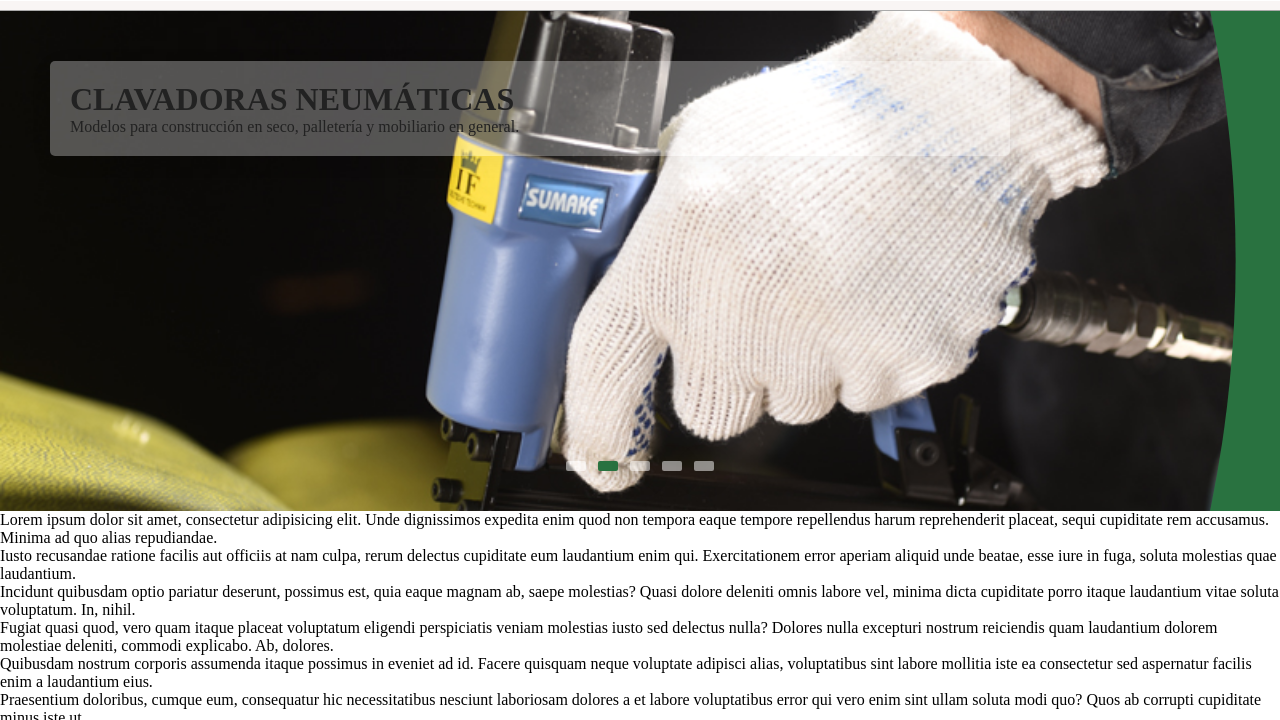
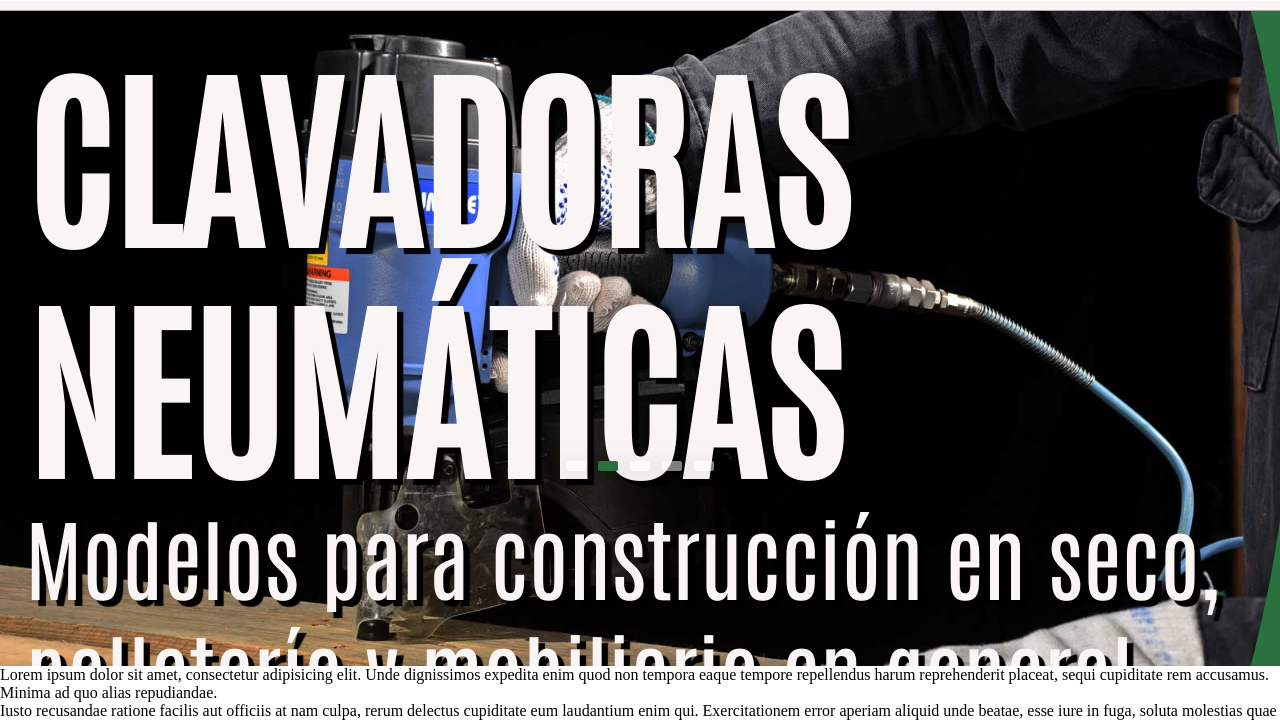
Before and after one commit to Salvaje1945/ahreloco, a plain HTML site: page index.html in a window 1280 px wide. Shown: the part 80-800 px from the top of the page. Drawn offline with Linux system fonts and the light colour scheme.

Commit message:
Terminado carousel para móviles.

```diff
--- a/assets/SaSS/_estruct.scss
+++ b/assets/SaSS/_estruct.scss
@@ -396,8 +396,10 @@
                     position: relative;
                     background: map-get($color, "verde_03");
                     width: 100%;
-                    min-height: 500px;
-                    height: 133.33svw;
+                    min-height: 655px;
+                    // height: 133.33svw;
+                    // height: 70.82svh;
+                    height: calc(100svh - 13.33svw);
                     //margin: 20px;
                     overflow: hidden;
                     //border-radius: 10px;
@@ -411,30 +413,44 @@
 
                         img {
                             position: absolute;
+                            //width: 225%;
                             width: 100%;
+                            //min-height: 500px;
                             height: 100%;
+                            //object-fit: contain;
                             object-fit: cover;
                         }
 
                         .info {
                             position: absolute;
-                            color: #222;
-                            background: rgba(255, 255, 255, 0.3);
-                            width: 75%;
-                            margin-top: 50px;
-                            margin-left: 50px;
-                            padding: 20px;
-                            border-radius: 5px;
-                            box-shadow: 0 5px 25px rgb(1 1 1 / 5%);
+                            //color: #222;
+                            color: map-get($color, "gris_11");
+                            font-family: $fam_02;
+                            //background: rgba(255, 255, 255, 0.3);
+                            // width: 75%;
+                            // margin-top: 50px;
+                            // margin-left: 50px;
+                            // padding: 20px;
+                            padding: 2svw;
+                            // border-radius: 5px;
+                            width: 100%;
+                            //box-shadow: 0 5px 25px rgb(1 1 1 / 5%);
+
 
                             h2 {
-                                font-size: 2em;
+                                // font-family: $fam_02;
+                                // font-size: 2em;
+                                font-size: 15svw;
                                 font-weight: 800;
+                                line-height: 1.2;
+                                // -webkit-text-stroke: 0.2svw #000;
+                                text-shadow: #000 0.5svw 0.5svw 1px;
                             }
 
                             p {
-                                font-size: 1em;
+                                font-size: 7svw;
                                 font-weight: 400;
+                                text-shadow: #000 0.5svw 0.5svw 1px;
                             }
                         }
                     }
@@ -455,7 +471,8 @@
                 }
 
                 .navigation {
-                    height: 133.33svw;
+                    // height: 133.33svw;
+                    height: calc(100svh - 13.33svw);
                     display: flex;
                     align-items: center;
                     justify-content: space-between;
--- a/index.html
+++ b/index.html
@@ -105,35 +105,35 @@
                 <article id="contenido__carousel--mov">
                     <div class="slider">
                         <div class="slide active">
-                            <img src="assets/img/carousel/1.jpg" alt="">
+                            <img src="assets/img/carousel/Engrampadoras_neumaticas.jpg" alt="Engrampadoras neumáticas industriales">
                             <div class="info">
                                 <h2>ENGRAMPADORAS NEUMÁTICAS</h2>
                                 <p>Líneas para tapicería, carpintería, embalaje, talabartería y otras aplicaciones.</p>
                             </div>
                         </div>
                         <div class="slide">
-                            <img src="assets/img/carousel/2.jpg" alt="">
+                            <img src="assets/img/carousel/Clavadoras_neumaticas.jpg" alt="Clavadoras neumáticas industriales">
                             <div class="info">
                                 <h2>CLAVADORAS NEUMÁTICAS</h2>
                                 <p>Modelos para construcción en seco, palletería y mobiliario en general.</p>
                             </div>
                         </div>
                         <div class="slide">
-                            <img src="assets/img/carousel/3.jpg" alt="">
+                            <img src="assets/img/carousel/Atornilladoras_y_Agujereadoras.jpg" alt="Atornilladoras y Agujereadoras neumáticas industriales">
                             <div class="info">
                                 <h2>ATORNILLADORAS Y AGUJEREADORAS</h2>
                                 <p>Para la fabricación de aberturas, carpintería metálica y steel framing.</p>
                             </div>
                         </div>
                         <div class="slide">
-                            <img src="assets/img/carousel/4.jpg" alt="">
+                            <img src="assets/img/carousel/Lijadoras_neumaticas.jpg" alt="Lijadoras neumáticas industriales">
                             <div class="info">
                                 <h2>LIJADORAS NEUMÁTICAS</h2>
                                 <p>Alternativas para finas terminaciones en muebles y detailing automotriz.</p>
                             </div>
                         </div>
                         <div class="slide">
-                            <img src="assets/img/carousel/5.jpg" alt="">
+                            <img src="assets/img/carousel/Insumos_industriales.jpg" alt="Insumos industriales. Venta de Grampas, Clavos, Tornillos, Espinas, Laminillas">
                             <div class="info">
                                 <h2>INSUMOS INDUSTRIALES</h2>
                                 <p>Grampas, clavos, espinas y laminillas en acero electrogalvanizado.</p>
```
Also changed, not shown: assets/SaSS/styles.css, assets/img/carousel/1.jpg (deleted), assets/img/carousel/2.jpg (deleted), assets/img/carousel/3.jpg (deleted), assets/img/carousel/4.jpg (deleted), assets/img/carousel/5.jpg (deleted), assets/img/carousel/Atornilladoras_y_Agujereadoras.jpg (added), assets/img/carousel/Clavadoras_neumaticas.jpg (added), assets/img/carousel/Engrampadoras_neumaticas.jpg (added), assets/img/carousel/Insumos_industriales.jpg (added), assets/img/carousel/Lijadoras_neumaticas.jpg (added), 1 other file.
